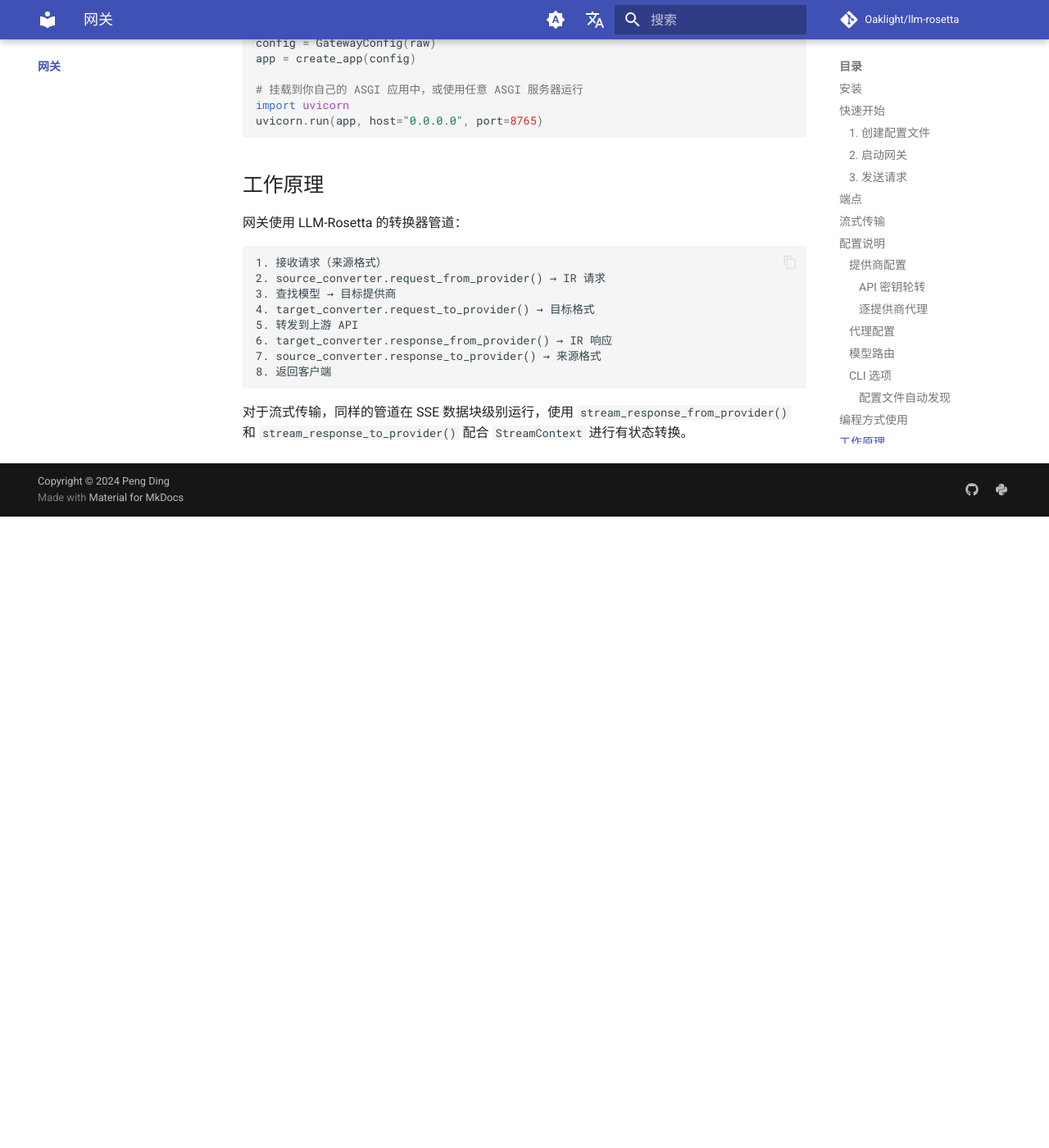
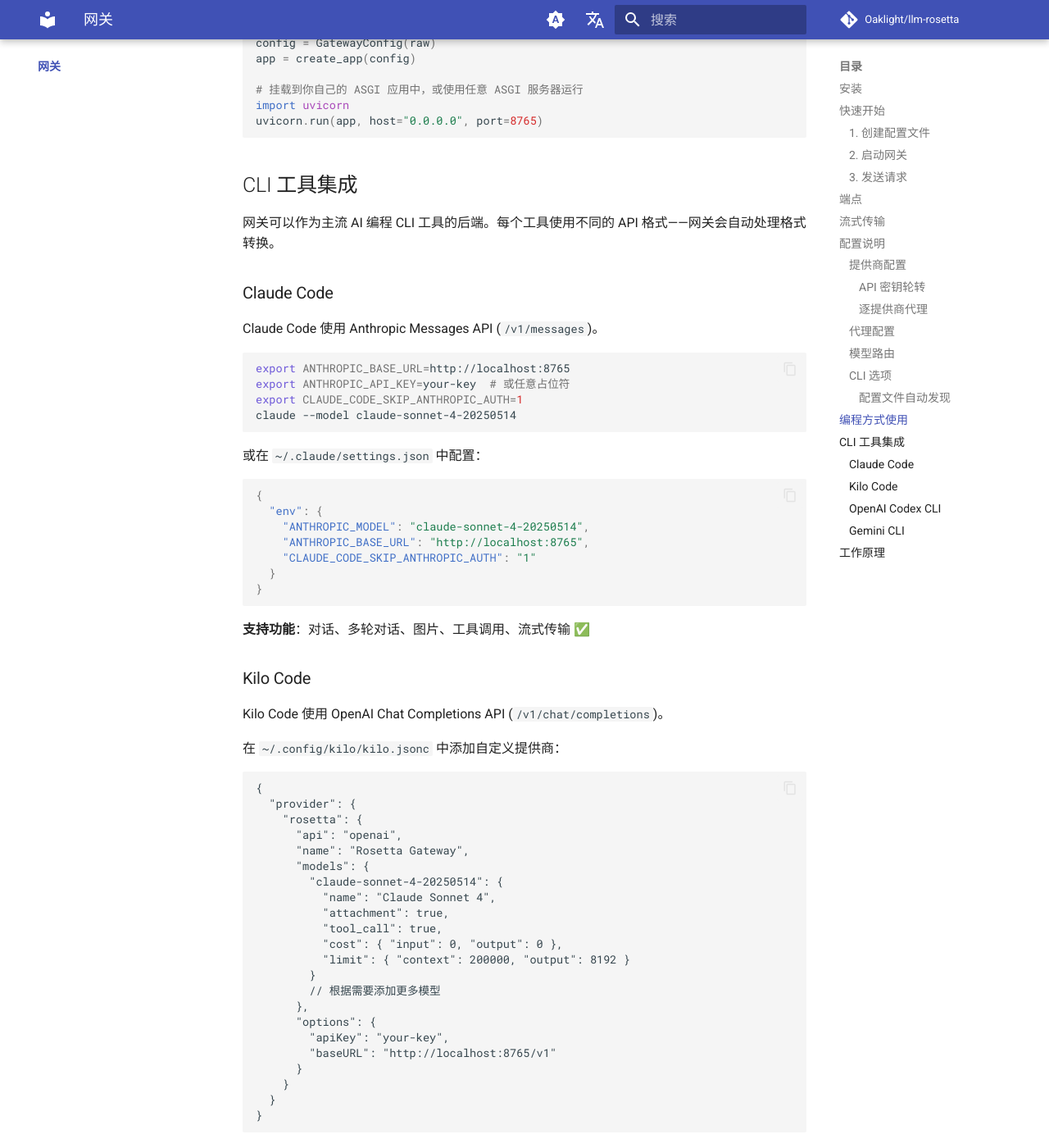
Before and after one commit to Oaklight/llm-rosetta, an MkDocs documentation site: the page built from docs/gateway/index.md, in a window 1280 px wide and 1400 px high, scrolled down 5383 px. Shown: the whole window at 82% size. Built offline with MkDocs 1.6.1 and Material for MkDocs 9.7.7, drawn with Linux system fonts in a browser that asks for light colours; comment, search, counter and statistics services are not loaded; before the commit the page ends 6013 px from its top, so only the background shows below that; some of the changed text lies outside the part shown.

Commit message:
docs: add CLI integration guide for Claude, Kilo, Codex, Gemini

````diff
--- a/docs/gateway/index.md
+++ b/docs/gateway/index.md
@@ -255,6 +255,118 @@
 uvicorn.run(app, host="0.0.0.0", port=8765)
 ```
 
+## CLI 工具集成
+
+网关可以作为主流 AI 编程 CLI 工具的后端。每个工具使用不同的 API 格式——网关会自动处理格式转换。
+
+### Claude Code
+
+Claude Code 使用 Anthropic Messages API (`/v1/messages`)。
+
+```bash
+export ANTHROPIC_BASE_URL=http://localhost:8765
+export ANTHROPIC_API_KEY=your-key  # 或任意占位符
+export CLAUDE_CODE_SKIP_ANTHROPIC_AUTH=1
+claude --model claude-sonnet-4-20250514
+```
+
+或在 `~/.claude/settings.json` 中配置：
+
+```json
+{
+  "env": {
+    "ANTHROPIC_MODEL": "claude-sonnet-4-20250514",
+    "ANTHROPIC_BASE_URL": "http://localhost:8765",
+    "CLAUDE_CODE_SKIP_ANTHROPIC_AUTH": "1"
+  }
+}
+```
+
+**支持功能**：对话、多轮对话、图片、工具调用、流式传输 ✅
+
+### Kilo Code
+
+Kilo Code 使用 OpenAI Chat Completions API (`/v1/chat/completions`)。
+
+在 `~/.config/kilo/kilo.jsonc` 中添加自定义提供商：
+
+```jsonc
+{
+  "provider": {
+    "rosetta": {
+      "api": "openai",
+      "name": "Rosetta Gateway",
+      "models": {
+        "claude-sonnet-4-20250514": {
+          "name": "Claude Sonnet 4",
+          "attachment": true,
+          "tool_call": true,
+          "cost": { "input": 0, "output": 0 },
+          "limit": { "context": 200000, "output": 8192 }
+        }
+        // 根据需要添加更多模型
+      },
+      "options": {
+        "apiKey": "your-key",
+        "baseURL": "http://localhost:8765/v1"
+      }
+    }
+  }
+}
+```
+
+然后使用：`kilo --model rosetta/claude-sonnet-4-20250514`
+
+**支持功能**：对话、多轮对话、工具调用、流式传输 ✅
+
+### OpenAI Codex CLI
+
+Codex CLI 使用 OpenAI Responses API (`/v1/responses`)。
+
+创建 `~/.codex/config.toml`：
+
+```toml
+model = "gpt-4o"
+model_provider = "rosetta"
+
+[model_providers.rosetta]
+name = "Rosetta Gateway"
+base_url = "http://localhost:8765/v1"
+env_key = "ROSETTA_API_KEY"
+wire_api = "responses"
+```
+
+然后：
+
+```bash
+export ROSETTA_API_KEY=your-key
+codex "your prompt here"
+```
+
+**支持功能**：对话、流式传输 ✅ | 工具调用 ⚠️（基本支持）
+
+### Gemini CLI
+
+Gemini CLI 使用 Google GenAI API (`/v1beta/models/...`)。
+
+```bash
+export GOOGLE_GEMINI_BASE_URL=http://localhost:8765
+export GEMINI_API_KEY=your-key
+gemini -m gemini-2.5-pro -p "your prompt here"
+```
+
+!!! note "TTY 要求"
+    Gemini CLI 即使在无头模式（`-p`）下也需要 TTY。在脚本或非交互式 shell 中运行时，请使用 `script` 包装：
+
+    ```bash
+    script -qec 'gemini -m gemini-2.5-pro -p "your prompt"' /dev/null
+    ```
+
+!!! note "网络依赖"
+    Gemini CLI 在启动时会连接 `github.com` 和 `play.googleapis.com`。这些地址必须可达（直连或通过代理）。
+
+**支持功能**：对话、流式传输 ✅
+
 ## 工作原理
 
 网关使用 LLM-Rosetta 的转换器管道：
````
